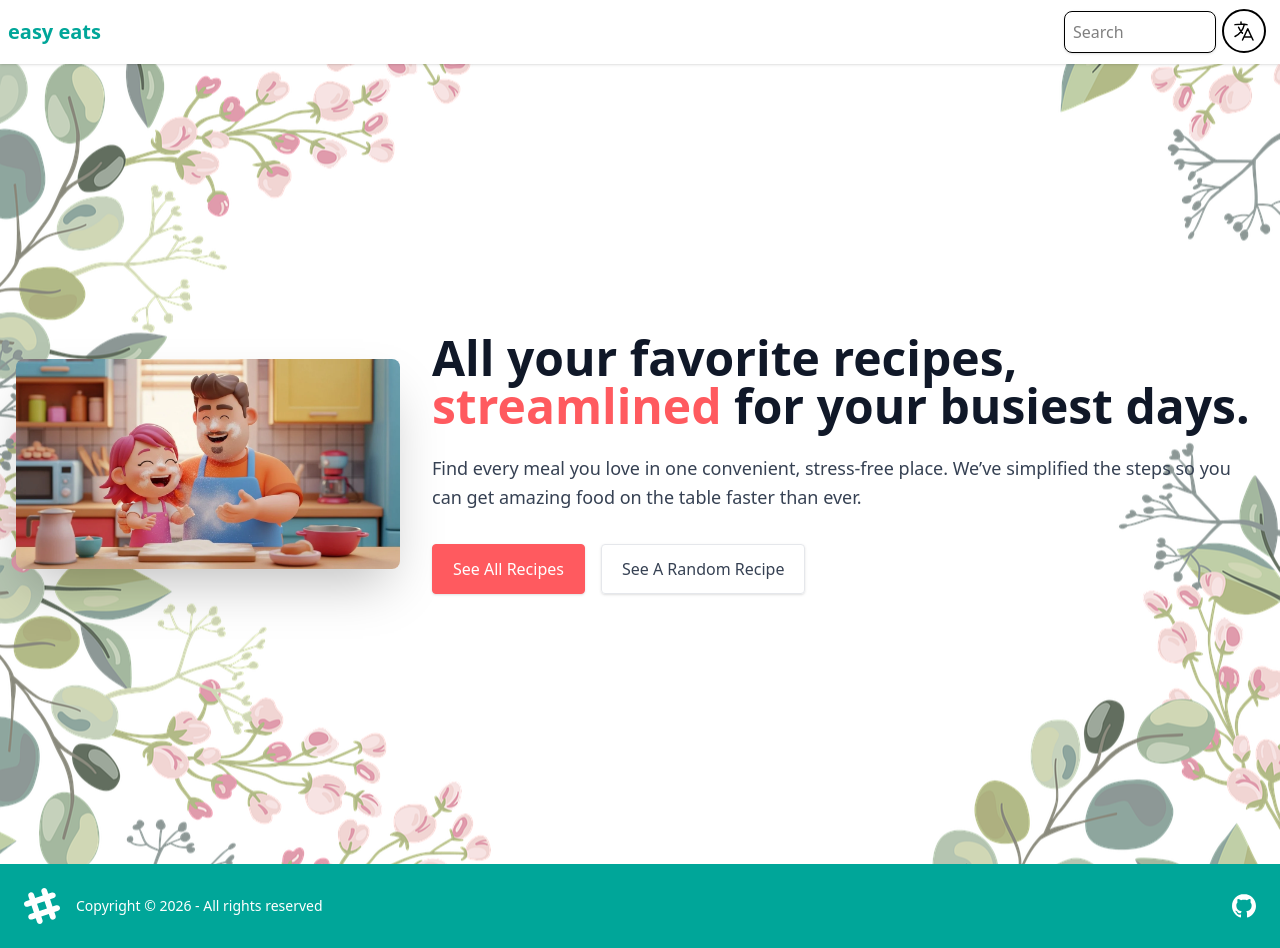
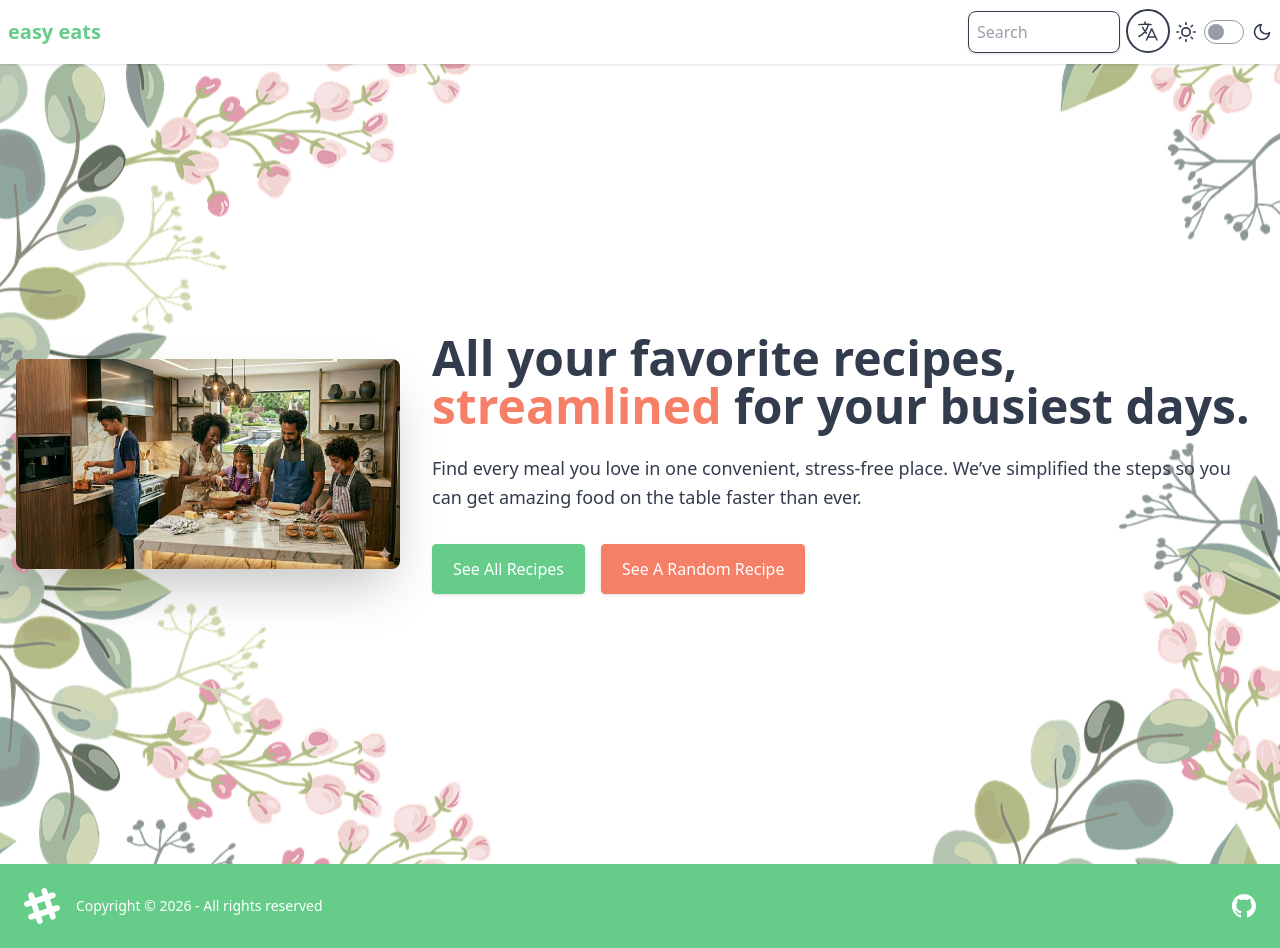
Before and after one commit to ArnauDavis/jsEasyEats, a React (Vite) app: page / in a window 1280 px wide. Built offline with nearby package versions, Linux system fonts and the light colour scheme.

Commit message:
new styling

```diff
--- a/index.html
+++ b/index.html
@@ -1,5 +1,5 @@
 <!doctype html>
-<html lang="en">
+<html lang="en" data-theme="nord">
   <head>
     <meta charset="UTF-8" />
     <!-- <link rel="icon" type="image/svg+xml" href="/vite.svg" /> -->
--- a/src/components/AllRecipes.jsx
+++ b/src/components/AllRecipes.jsx
@@ -33,7 +33,7 @@ function AllRecipes({recipe}) {
 
   return (
     <>
-    <h2 className="opacity-60 tracking-wide font-semibold text-2xl pt-4 pl-8">{t('recipes.text1')}</h2>
+    <h2 className="tracking-wide font-semibold text-2xl pt-4 pl-8">{t('recipes.text1')}</h2>
     <ul className="list bg-base-100 rounded-box shadow-md p-4">
       {itemsToRender.map((key) => (
           <Recipe key={key} recipeKey={key} />
--- a/src/components/Footer.jsx
+++ b/src/components/Footer.jsx
@@ -4,7 +4,7 @@ import { useLanguage } from '../LanguageProvider'
 function Footer() {
     const { t } = useLanguage()
   return (
-    <footer className="footer w-full flex flex-col items-center gap-6 p-6 bg-cusGreen text-white sm:flex-row sm:justify-between">
+    <footer className="footer w-full flex flex-col items-center gap-6 p-6 bg-primary text-white sm:flex-row sm:justify-between">
       <aside className="flex items-center gap-4">
         <svg
           width="36"
--- a/src/components/Landing.jsx
+++ b/src/components/Landing.jsx
@@ -14,23 +14,23 @@ function Landing() {
           className="w-full max-w-sm rounded-lg shadow-2xl"
         />
           <div className="py-4">
-            <h1 className="text-4xl font-bold text-gray-900 sm:text-5xl">
+            <h1 className="text-4xl font-bold sm:text-5xl">
                {t('landing.tag1')}
-               <strong className="text-cusRed"> {t('landing.tag2')} </strong>
+               <strong className="text-accent"> {t('landing.tag2')} </strong>
                {t('landing.tag3')}
             </h1>
-            <p className="mt-4 text-base text-pretty text-gray-700 sm:text-lg/relaxed py-2">
+            <p className="mt-4 text-base text-pretty sm:text-lg/relaxed py-2">
               {t('landing.intro')}
             </p>
             <div className="mt-4 flex gap-4 sm:mt-6">
               <Link
                 to="/allrecipes"
-               className="inline-block rounded border border-cusRed bg-cusRed px-5 py-3 font-medium text-white shadow-sm transition-colors hover:bg-red-300 hover:border-red-300">
+               className="inline-block rounded border border-primary bg-primary px-5 py-3 font-medium text-white shadow-sm transition-colors hover:bg-neutral hover:border-neutral">
                 {t('landing.button1')}
               </Link>
               <Link
                 to={`/recipe/${t('recipes.allItems')[Math.floor(Math.random()*t('recipes.allItems').length)]}`}
-               className="inline-block rounded border border-gray-200 px-5 py-3 font-medium text-gray-700 shadow-sm transition-colors hover:bg-gray-50 hover:text-gray-900">
+               className="inline-block rounded border border-accent bg-accent px-5 py-3 font-medium text-white shadow-sm transition-colors hover:bg-neutral hover:border-neutral">
                 {t('landing.button2')}
               </Link>
             </div>
--- a/src/components/header.jsx
+++ b/src/components/header.jsx
@@ -7,7 +7,7 @@ function Header() {
   return (
     <div className="navbar shadow-sm w-full">
       <div className="flex-1">
-        <Link to="/" className=" text-xl text-cusGreen font-bold">easy eats</Link>
+        <Link to="/" className=" text-xl text-primary font-bold">easy eats</Link>
       </div>
       <div className="flex gap-2">
         <Search/>
@@ -20,12 +20,46 @@ function Header() {
             </div>
           </div>
               <ul tabIndex="-1" className="mt-2 dropdown-content menu bg-white rounded-box z-1 w-52 p-2 shadow-sm text-cusLightGrey">
-                <li className="hover:bg-cusGreen hover:text-white rounded-lg"><button onClick={() => setLang('en')}>English</button></li>
-                <li className="hover:bg-cusGreen hover:text-white rounded-lg"><button onClick={() => setLang('cat')}>Català</button></li>
-                <li className="hover:bg-cusGreen hover:text-white rounded-lg"><button onClick={() => setLang('es')}>Español</button></li>
+                <li className="hover:bg-primary hover:text-white rounded-lg"><button onClick={() => setLang('en')}>English</button></li>
+                <li className="hover:bg-primary hover:text-white rounded-lg"><button onClick={() => setLang('cat')}>Català</button></li>
+                <li className="hover:bg-primary hover:text-white rounded-lg"><button onClick={() => setLang('es')}>Español</button></li>
               </ul>
         </div>
       </div>
+      <label className="flex cursor-pointer gap-2 items-center">
+        <svg
+          xmlns="http://www.w3.org/2000/svg"
+          width="20"
+          height="20"
+          viewBox="0 0 24 24"
+          fill="none"
+          stroke="currentColor"
+          strokeWidth="2"
+          strokeLinecap="round"
+          strokeLinejoin="round">
+          <circle cx="12" cy="12" r="5" />
+          <path d="M12 1v2M12 21v2M4.2 4.2l1.4 1.4M18.4 18.4l1.4 1.4M1 12h2M21 12h2M4.2 19.8l1.4-1.4M18.4 5.6l1.4-1.4" />
+        </svg>
+
+        <input
+          type="checkbox"
+          value="night"
+          className="toggle theme-controller"
+        />
+
+        <svg
+          xmlns="http://www.w3.org/2000/svg"
+          width="20"
+          height="20"
+          viewBox="0 0 24 24"
+          fill="none"
+          stroke="currentColor"
+          strokeWidth="2"
+          strokeLinecap="round"
+          strokeLinejoin="round">
+          <path d="M21 12.79A9 9 0 1 1 11.21 3 7 7 0 0 0 21 12.79z"></path>
+        </svg>
+      </label>
     </div>
   )
 }
--- a/src/index.css
+++ b/src/index.css
@@ -1,6 +1,6 @@
 @import "tailwindcss";
 @plugin "daisyui" {
-  themes: false;
+  themes: emerald --default, night;
  }
 
 
```
Also changed, not shown: src/components/Recipe.jsx (+12 -12 lines), src/assets/familybake1.jpg.
